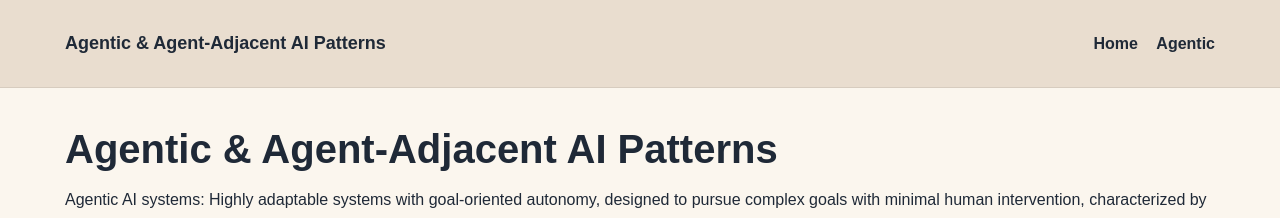
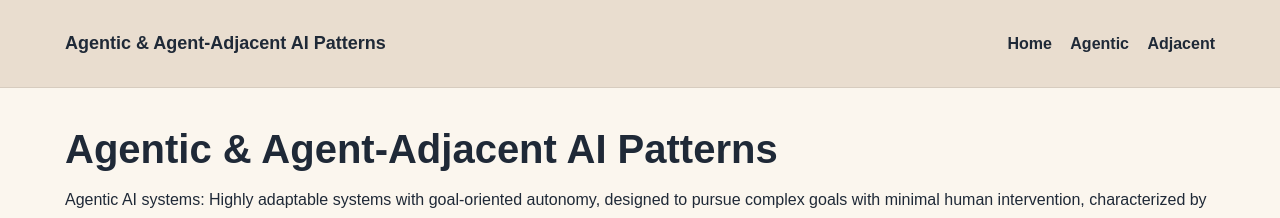
Before and after one commit to ioannakaragiannifsti/AgenticAIPatterns.github.io, a Jekyll site: the page built from index.md, in a window 1280 px wide. Shown: the top 218 px of the page. Built offline with Jekyll 4.4.1, drawn with Linux system fonts in a browser that asks for light colours.

Commit message:
Update default.html

```diff
--- a/_layouts/default.html
+++ b/_layouts/default.html
@@ -14,6 +14,7 @@
         <nav class="nav">
           <a href="{{ '/' | relative_url }}">Home</a>
           <a href="{{ '/agentic.html' | relative_url }}">Agentic</a>
+          <a href="{{ '/adjacent.html' | relative_url }}">Adjacent</a>
         </nav>
       </div>
     </header>
```
